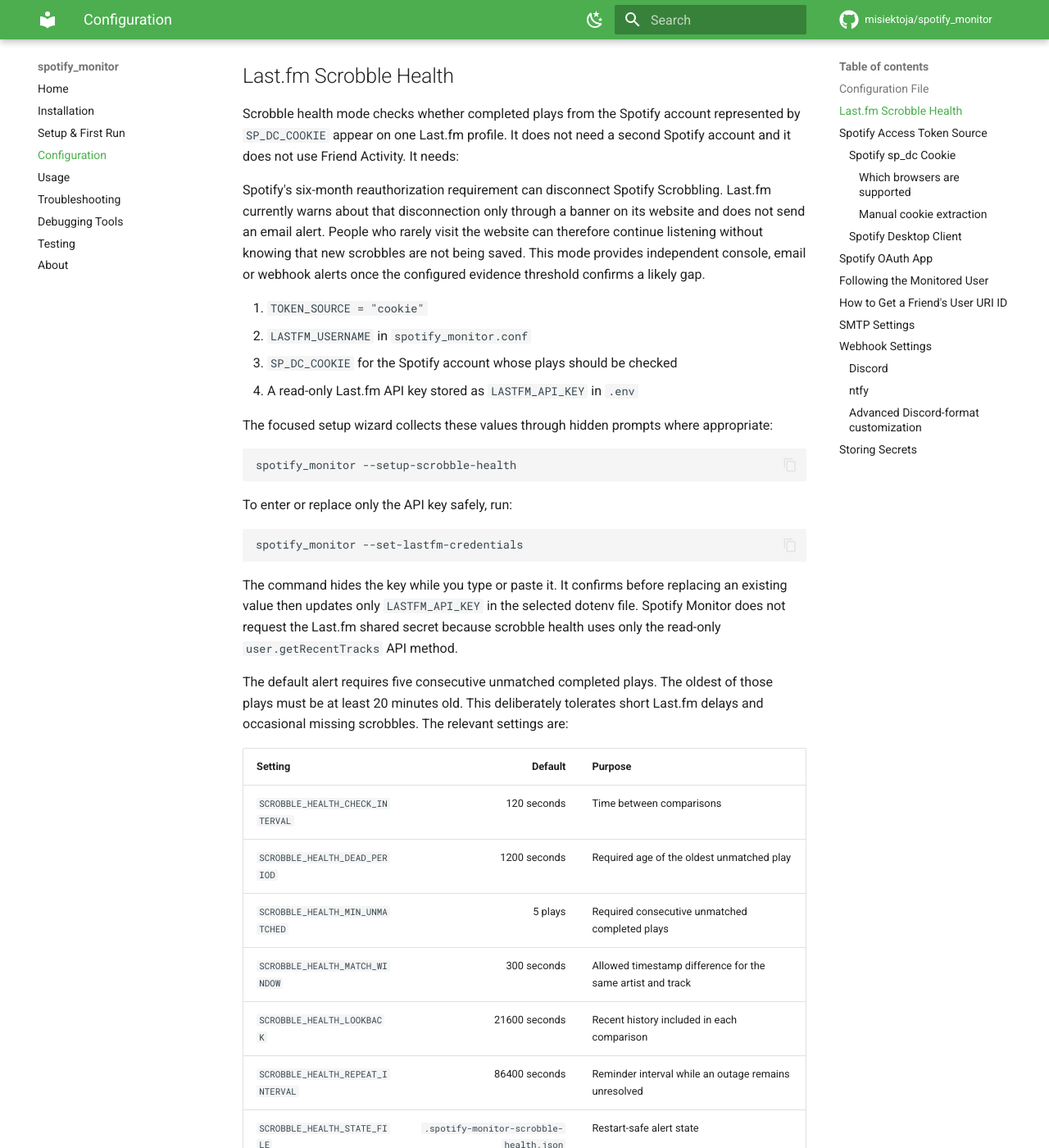
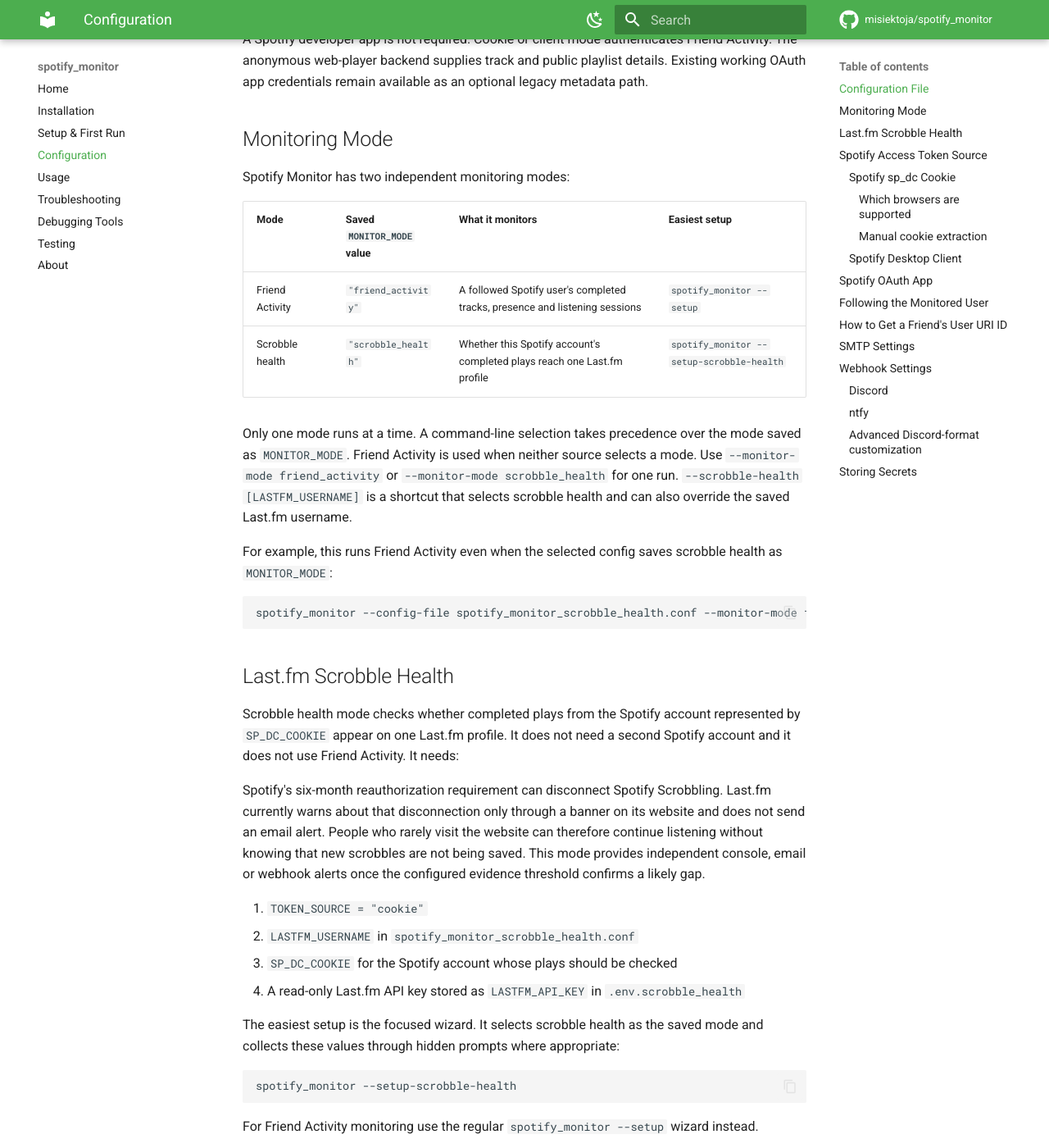
Before and after one commit to misiektoja/spotify_monitor, an MkDocs documentation site: the page built from docs/configuration.md, in a window 1280 px wide and 1400 px high, scrolled down 1460 px. Shown: the whole window at 82% size. Built offline with MkDocs 1.6.1 and Material for MkDocs 9.7.7, drawn with Linux system fonts in a browser that asks for light colours; comment, search, counter and statistics services are not loaded; some of the changed text lies outside the part shown.

Commit message:
docs(config): document scrobble health monitoring

````diff
--- a/docs/configuration.md
+++ b/docs/configuration.md
@@ -7,7 +7,7 @@
 
 You can pass most settings as command-line options or save them in a configuration file for later runs.
 
-The easiest way to create this file is `spotify_monitor --setup`. The wizard checks the settings before saving. If you approve replacement of an existing file, it saves a timestamped backup first. Replacement builds a fresh configuration from defaults, so settings that are not shown by the wizard are reset unless you restore them from the backup.
+The easiest way to create this file is `spotify_monitor --setup`. The wizard checks the settings before saving. If you approve replacement of an existing file, it saves a timestamped backup first. Replacement builds a fresh configuration from defaults, so settings that are not shown by the wizard are reset unless you restore them from the backup. Friend Activity setup defaults to `spotify_monitor.conf` plus `.env`. The focused scrobble health wizard defaults to `spotify_monitor_scrobble_health.conf` plus `.env.scrobble_health` so both modes can be configured independently in the same directory.
 
 To edit every available setting yourself, generate a default configuration file:
 
@@ -43,6 +43,24 @@
 
 A Spotify developer app is not required. Cookie or client mode authenticates Friend Activity. The anonymous web-player backend supplies track and public playlist details. Existing working OAuth app credentials remain available as an optional legacy metadata path.
 
+<a id="monitoring-mode"></a>
+## Monitoring Mode
+
+Spotify Monitor has two independent monitoring modes:
+
+| Mode | Saved `MONITOR_MODE` value | What it monitors | Easiest setup |
+| --- | --- | --- | --- |
+| Friend Activity | `"friend_activity"` | A followed Spotify user's completed tracks, presence and listening sessions | `spotify_monitor --setup` |
+| Scrobble health | `"scrobble_health"` | Whether this Spotify account's completed plays reach one Last.fm profile | `spotify_monitor --setup-scrobble-health` |
+
+Only one mode runs at a time. A command-line selection takes precedence over the mode saved as `MONITOR_MODE`. Friend Activity is used when neither source selects a mode. Use `--monitor-mode friend_activity` or `--monitor-mode scrobble_health` for one run. `--scrobble-health [LASTFM_USERNAME]` is a shortcut that selects scrobble health and can also override the saved Last.fm username.
+
+For example, this runs Friend Activity even when the selected config saves scrobble health as `MONITOR_MODE`:
+
+```sh
+spotify_monitor --config-file spotify_monitor_scrobble_health.conf --monitor-mode friend_activity SPOTIFY_USER_ID
+```
+
 <a id="lastfm-scrobble-health"></a>
 ## Last.fm Scrobble Health
 
@@ -51,15 +69,17 @@
 Spotify's six-month reauthorization requirement can disconnect Spotify Scrobbling. Last.fm currently warns about that disconnection only through a banner on its website and does not send an email alert. People who rarely visit the website can therefore continue listening without knowing that new scrobbles are not being saved. This mode provides independent console, email or webhook alerts once the configured evidence threshold confirms a likely gap.
 
 1. `TOKEN_SOURCE = "cookie"`
-2. `LASTFM_USERNAME` in `spotify_monitor.conf`
+2. `LASTFM_USERNAME` in `spotify_monitor_scrobble_health.conf`
 3. `SP_DC_COOKIE` for the Spotify account whose plays should be checked
-4. A read-only Last.fm API key stored as `LASTFM_API_KEY` in `.env`
+4. A read-only Last.fm API key stored as `LASTFM_API_KEY` in `.env.scrobble_health`
 
-The focused setup wizard collects these values through hidden prompts where appropriate:
+The easiest setup is the focused wizard. It selects scrobble health as the saved mode and collects these values through hidden prompts where appropriate:
 
 ```sh
 spotify_monitor --setup-scrobble-health
 ```
+
+For Friend Activity monitoring use the regular `spotify_monitor --setup` wizard instead.
 
 To enter or replace only the API key safely, run:
 
@@ -67,7 +87,7 @@
 spotify_monitor --set-lastfm-credentials
 ```
 
-The command hides the key while you type or paste it. It confirms before replacing an existing value then updates only `LASTFM_API_KEY` in the selected dotenv file. Spotify Monitor does not request the Last.fm shared secret because scrobble health uses only the read-only `user.getRecentTracks` API method.
+The command hides the key while you type or paste it. It confirms before replacing an existing value then updates only `LASTFM_API_KEY` in the selected dotenv file. Without `--env-file`, it uses `.env.scrobble_health`. Spotify Monitor does not request the Last.fm shared secret because scrobble health uses only the read-only `user.getRecentTracks` API method.
 
 The default alert requires five consecutive unmatched completed plays. The oldest of those plays must be at least 20 minutes old. This deliberately tolerates short Last.fm delays and occasional missing scrobbles. The relevant settings are:
 
@@ -471,7 +491,7 @@
 <a id="storing-secrets"></a>
 ## Storing Secrets
 
-A `.env` file is a plain text file that holds private values separately from regular configuration. Store `SP_DC_COOKIE`, `REFRESH_TOKEN`, `SP_APP_CLIENT_ID`, `SP_APP_CLIENT_SECRET`, `SMTP_PASSWORD`, `WEBHOOK_URL` and `NTFY_ACCESS_TOKEN` there. Do not commit this file or share it.
+A dotenv file is a plain text file that holds private values separately from regular configuration. Friend Activity uses `.env` by default. Scrobble health uses `.env.scrobble_health` by default. Store `SP_DC_COOKIE`, `REFRESH_TOKEN`, `SP_APP_CLIENT_ID`, `SP_APP_CLIENT_SECRET`, `SMTP_PASSWORD`, `WEBHOOK_URL` and `NTFY_ACCESS_TOKEN` in the file selected for that mode. Do not commit either file or share it.
 
 You can use operating system environment variables instead of a file. Set them with `export` on Linux, Unix, macOS or WSL:
 
@@ -509,7 +529,7 @@
 NTFY_ACCESS_TOKEN="tk_your_ntfy_access_token"
 ```
 
-By default, Spotify Monitor looks for `.env` in the current directory. If it is not there, the search continues in each parent directory.
+By default, Friend Activity looks for `.env` while an explicit scrobble health run looks for `.env.scrobble_health`. The search starts in the current directory then continues in each parent directory.
 
 Browser import does not use the parent-directory search when choosing where to write. Without `--env-file`, it writes to `.env` in the current directory.
 
````
